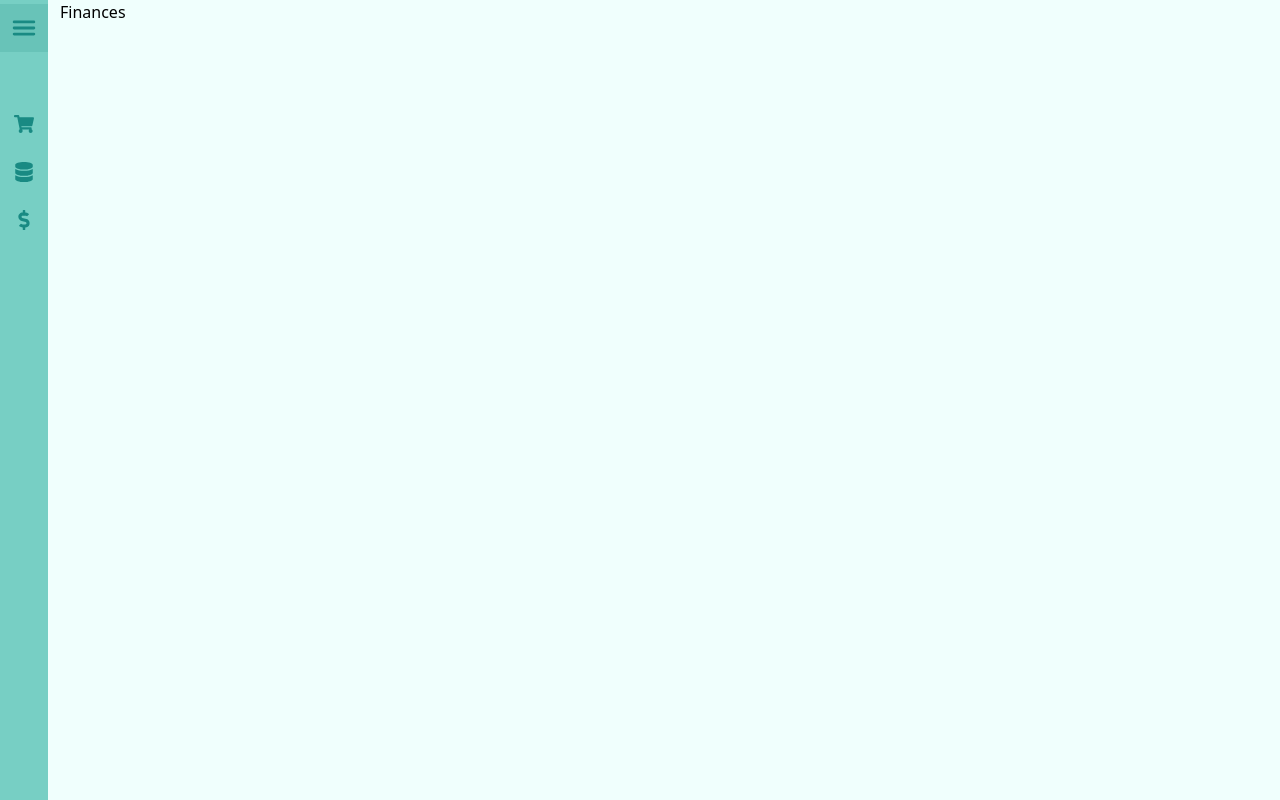
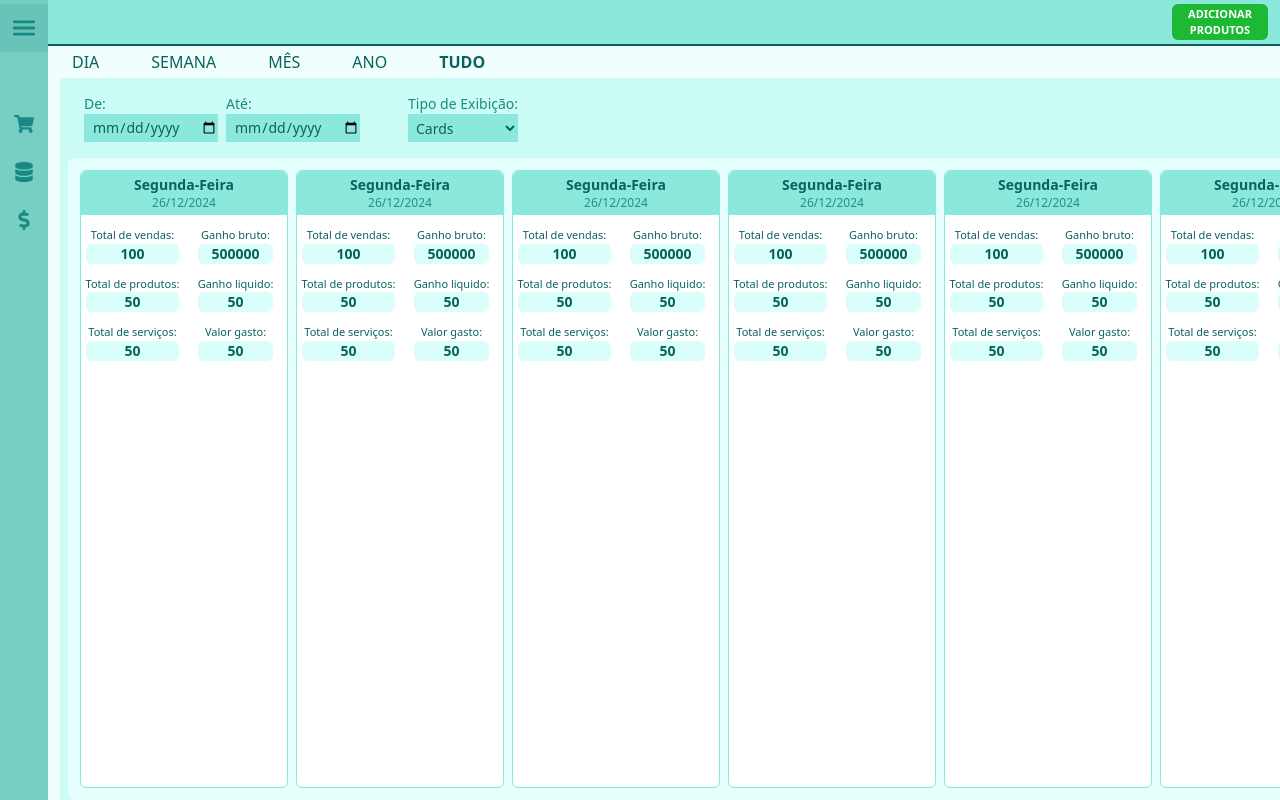
Before and after one commit to zennon-sml/xicas-paper-pdv, a Next.js app: page /pages/finances in a window 1280 px wide. Built offline with nearby package versions, Linux system fonts and the light colour scheme.

Commit message:
creation of the basic financial interface, card type

```diff
--- a/app/pages/finances/page.tsx
+++ b/app/pages/finances/page.tsx
@@ -1,13 +1,63 @@
 "use client"
+import Card from '@/components/FinaceScreen/Card';
 import SideBar from '@/components/SideBar/page';
 
 import { useState } from 'react';
 
 export default function Stock() {
   return (
-    <div className='flex gap-2'>
-      <SideBar />
-      <h1>Finances</h1>
-    </div>
-  );
+      <div className='flex flex-col h-screen'>
+        <SideBar />
+
+        <div className=' flex fixed left-12 bg-[#8BE8DC] w-[calc(100%-3rem)] h-11 pr-3 pb-1 pt-1 '>
+          <button className=' flex ml-auto w-24 rounded-md items-center bg-[#1DB935] text-[11px] font-bold text-white'>ADICIONAR PRODUTOS</button>
+        </div>
+
+        <hr className='flex fixed top-11 left-12 border-[1px] border-[#0B625D] w-[calc(100%-3rem)]'></hr>
+
+        <div className='flex mt-11 gap-7'>
+          <button className='pr-3 pl-3 pt-1 pb-1 text-[#0B625D] border-t-[2px] hover:border-t-[#4DC5BD] hover:bg-[#CBFCF6] hover:z-10 hover:font-bold'>DIA</button>
+          <button className='pr-3 pl-3 pt-1 pb-1 text-[#0B625D] border-t-[2px] hover:border-t-[#4DC5BD] hover:bg-[#CBFCF6] hover:z-10 hover:font-bold'>SEMANA</button>
+          <button className='pr-3 pl-3 pt-1 pb-1 text-[#0B625D] border-t-[2px] hover:border-t-[#4DC5BD] hover:bg-[#CBFCF6] hover:z-10 hover:font-bold'>MÊS</button>
+          <button className='pr-3 pl-3 pt-1 pb-1 text-[#0B625D] border-t-[2px] hover:border-t-[#4DC5BD] hover:bg-[#CBFCF6] hover:z-10 hover:font-bold'>ANO</button>
+          <button className='pr-3 pl-3 pt-1 pb-1 text-[#0B625D] border-t-[2px] font-bold hover:border-t-[#4DC5BD] hover:bg-[#CBFCF6] hover:z-10 hover:font-bold'>TUDO</button>
+        </div>
+
+        <div className='flex flex-col flex-grow bg-[#CBFCF6] overflow-hidden'>
+          <div className='flex pt-4 pl-6 gap-2'>
+            <div className='flex flex-col'>
+              <label className="text-sm text-[#198A83]">De:</label>
+              <input type="date" className="flex bg-[#8BE8DC] placeholder-[#46b0a9] text-[#0B625D] text-sm h-7 w-auto pl-2 hover:bg-[#68dbcb]"/>
+            </div>
+            <div className='flex flex-col'>
+              <label className="text-sm text-[#198A83]">Até:</label>
+              <input type="date" className="flex bg-[#8BE8DC] placeholder-[#46b0a9] text-[#0B625D] text-sm h-7 w-auto pl-2 hover:bg-[#68dbcb]"/>
+            </div>
+            <div className='flex flex-col ml-10'>
+              <label className="text-sm text-[#198A83]">Tipo de Exibição:</label>
+              <select id='type' name='type' className="flex bg-[#8BE8DC] placeholder-[#46b0a9] text-[#0B625D] text-sm h-7 w-auto pl-1 hover:bg-[#68dbcb]">
+                <option value="todos">Cards</option>
+                <option value="cards"></option>
+                <option value="cards"></option>
+              </select>
+            </div>
+          </div>
+
+          <div className=' flex flex-nowrap bg-[#E4FFFC] h-full w-full mx-2 mt-4 rounded-md p-3 gap-2 overflow-x-auto'>
+            <Card />
+            <Card />
+            <Card />
+            <Card />
+            <Card />
+            <Card />
+            <Card />
+            <Card />
+            <Card />
+            <Card />
+            <Card />
+            <Card />
+          </div>
+        </div>
+      </div>
+    );
 }
--- a/app/pages/stock/page.tsx
+++ b/app/pages/stock/page.tsx
@@ -82,7 +82,7 @@ export default function Stock() {
 
         <p className=' m-3'>0 produtos</p>
 
-        <div className='flex flex-col flex-grow rounded-md overflow-auto bg-[#E4FFFC] m-2 border border-[#198A83]'>
+        <div className='flex flex-col flex-grow rounded-md overflow-auto bg-[#E4FFFC] m-2 border-x-2 border-[#8BE8DC]'>
           <table className='w-full'>
             <thead className='bg-[#8BE8DC] sticky top-0'>
               <tr className="text-sm text-[#397F7B]">
--- /dev/null
+++ b/components/FinaceScreen/Card/index.tsx
@@ -0,0 +1,48 @@
+import React from "react"
+
+export default function Card() {
+    return (
+        <div className=' bg-white w-56 min-w-52 h-full border border-[#8BE8DC] rounded-md overflow-hidden'>
+              <div className=' flex flex-col bg-[#8BE8DC] w-full text-center p-1'>
+                <p className=' font-semibold text-sm text-[#0B625D]'>Segunda-Feira</p>
+                <p className=' text-xs text-[#288d88]'>26/12/2024</p>
+              </div>
+              <div className='grid grid-cols-2 justify-items-center'>
+                <div className='flex flex-col text-center gap-3 mt-3'>
+
+                  <div className='flex flex-col'>
+                    <label className='text-[11px] text-[#0B625D]'>Total de vendas:</label>
+                    <p className='bg-[#dafffb] rounded-md text-sm font-semibold text-[#0B625D]'>100</p>
+                  </div>
+
+                  <div className='flex flex-col'>
+                    <label className='text-[11px] text-[#0B625D]'>Total de produtos:</label>
+                    <p className='bg-[#dafffb] rounded-md text-sm font-semibold text-[#0B625D]'>50</p>
+                  </div>
+
+                  <div className='flex flex-col'>
+                    <label className='text-[11px] text-[#0B625D]'>Total de serviços:</label>
+                    <p className='bg-[#dafffb] rounded-md text-sm font-semibold text-[#0B625D]'>50</p>
+                  </div>
+                </div>
+
+                <div className='flex flex-col text-center gap-3 mt-3'>
+                  <div className='flex flex-col'>
+                    <label className='text-[11px] text-[#0B625D]'>Ganho bruto:</label>
+                    <p className='bg-[#dafffb] rounded-md text-sm font-semibold text-[#0B625D]'>500000</p>
+                  </div>
+
+                  <div className='flex flex-col'>
+                    <label className='text-[11px] text-[#0B625D]'>Ganho liquido:</label>
+                    <p className='bg-[#dafffb] rounded-md text-sm font-semibold text-[#0B625D]'>50</p>
+                  </div>
+
+                  <div className='flex flex-col'>
+                    <label className='text-[11px] text-[#0B625D]'>Valor gasto:</label>
+                    <p className='bg-[#dafffb] rounded-md text-sm font-semibold text-[#0B625D]'>50</p>
+                  </div>
+                </div>
+              </div>
+            </div>
+    )
+}
```
